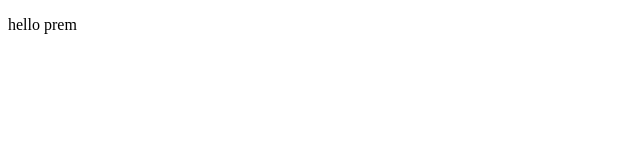
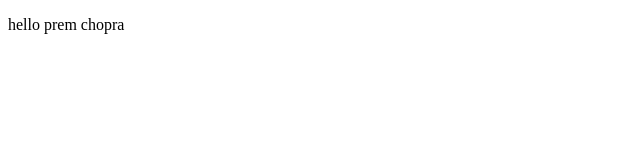
Before and after one commit to prem-chopra/dreamer, a plain HTML site: page index.html in a window 1280 px wide. Shown: the full height of the page, 0-640 px from the left. Drawn offline with Linux system fonts and the light colour scheme.

Commit message:
adding full name

```diff
--- a/index.html
+++ b/index.html
@@ -6,6 +6,6 @@
     <title>Document</title>
 </head>
 <body>
-    <p>hello prem</p>
+    <p>hello prem chopra</p>
 </body>
 </html>
```
